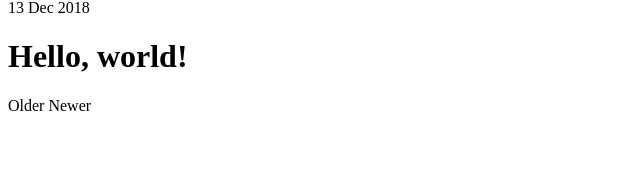
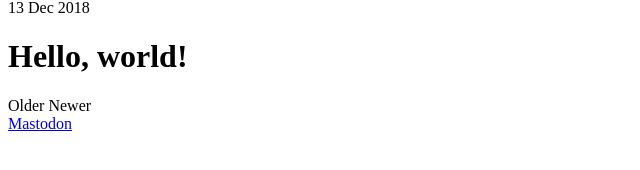
Before and after one commit to doge4ever05/doge4ever05.github.io, a Jekyll site: the page built from index.html, in a window 1280 px wide. Shown: the part 247-417 px from the top of the page, without its empty margins (0-640 px from the left). Built offline with Jekyll 4.4.1, drawn with Linux system fonts in a browser that asks for light colours; the list of posts is cut into pages by our own code.

Commit message:
Update index.html

```diff
--- a/index.html
+++ b/index.html
@@ -35,3 +35,5 @@ title: Home
     <span class="pagination-item newer">Newer</span>
   {% endif %}
 </div>
+
+<a rel="me" href="https://mastodon.gamedev.place/@Doge4ever05">Mastodon</a>
```
